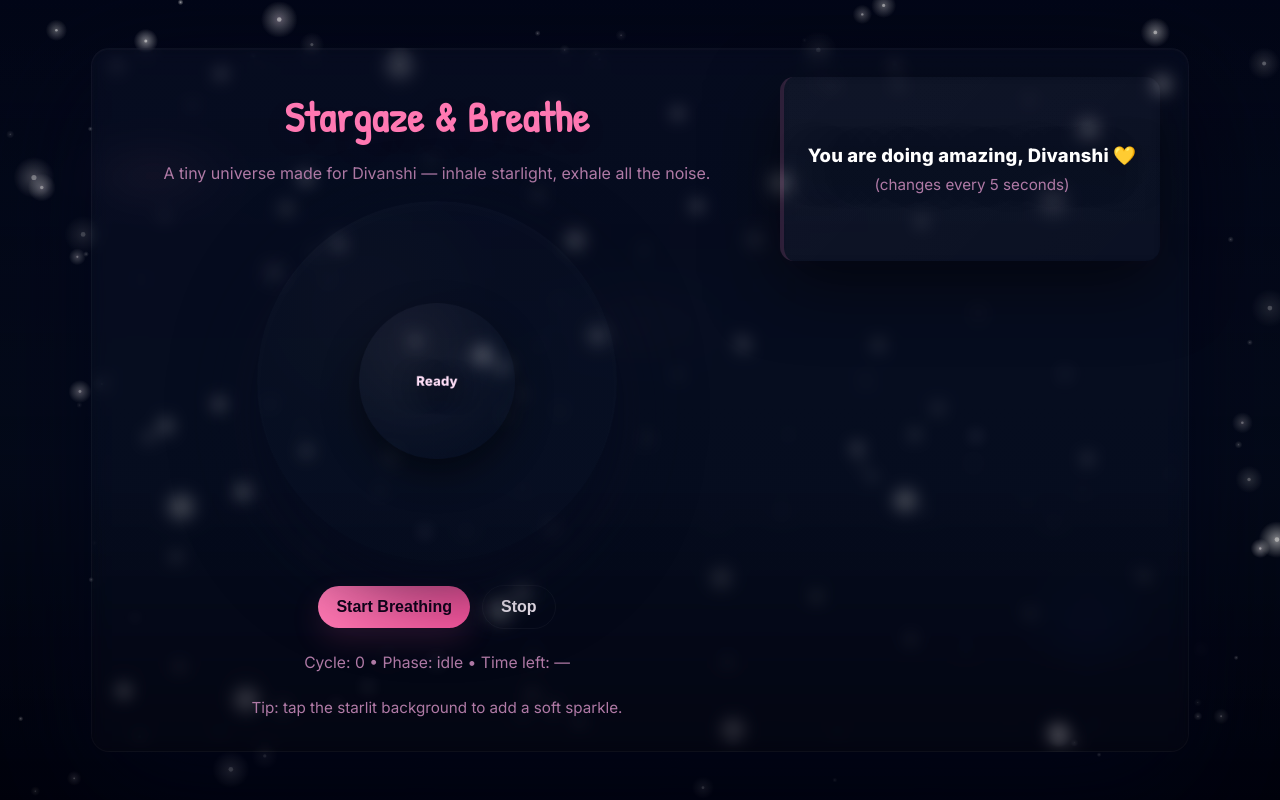
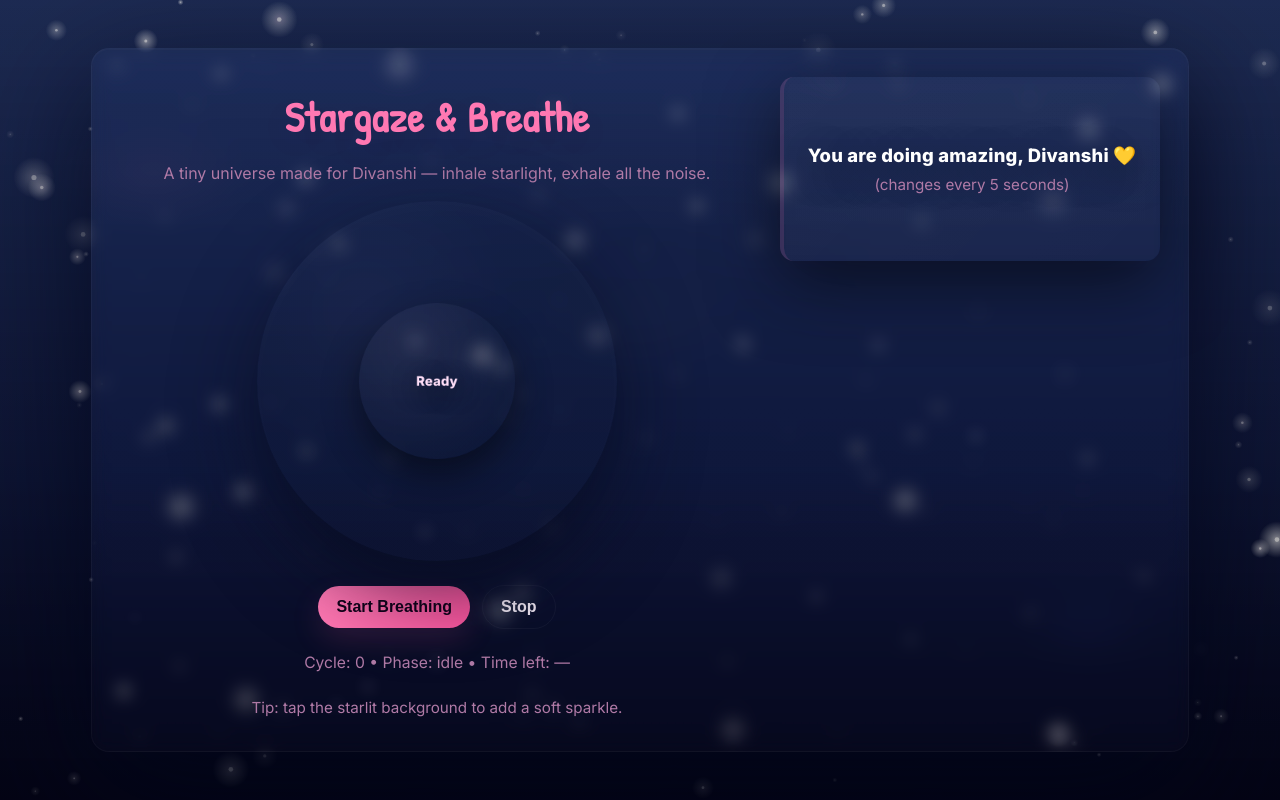
Before and after one commit to sho-31/Quests-of-Love, a plain HTML site: page cozy-care.html in a window 1280 px wide. Drawn offline with Linux system fonts and the light colour scheme; animation ran at ten frames a second.

Commit message:
Update cozy-care.html

```diff
--- a/cozy-care.html
+++ b/cozy-care.html
@@ -23,7 +23,7 @@
   html,body {
     height:100%;
     margin:0;
-    background: linear-gradient(180deg, var(--bg-deep-1) 0%, var(--bg-deep-2) 60%, #020318 100%);
+    background: linear-gradient(180deg, #2a3d73 0%, #1b2760 60%, #0a0930 100%);
     color:var(--soft-white);
     font-family:Inter, system-ui, -apple-system, "Segoe UI", Roboto, Arial;
     -webkit-font-smoothing:antialiased;
```
